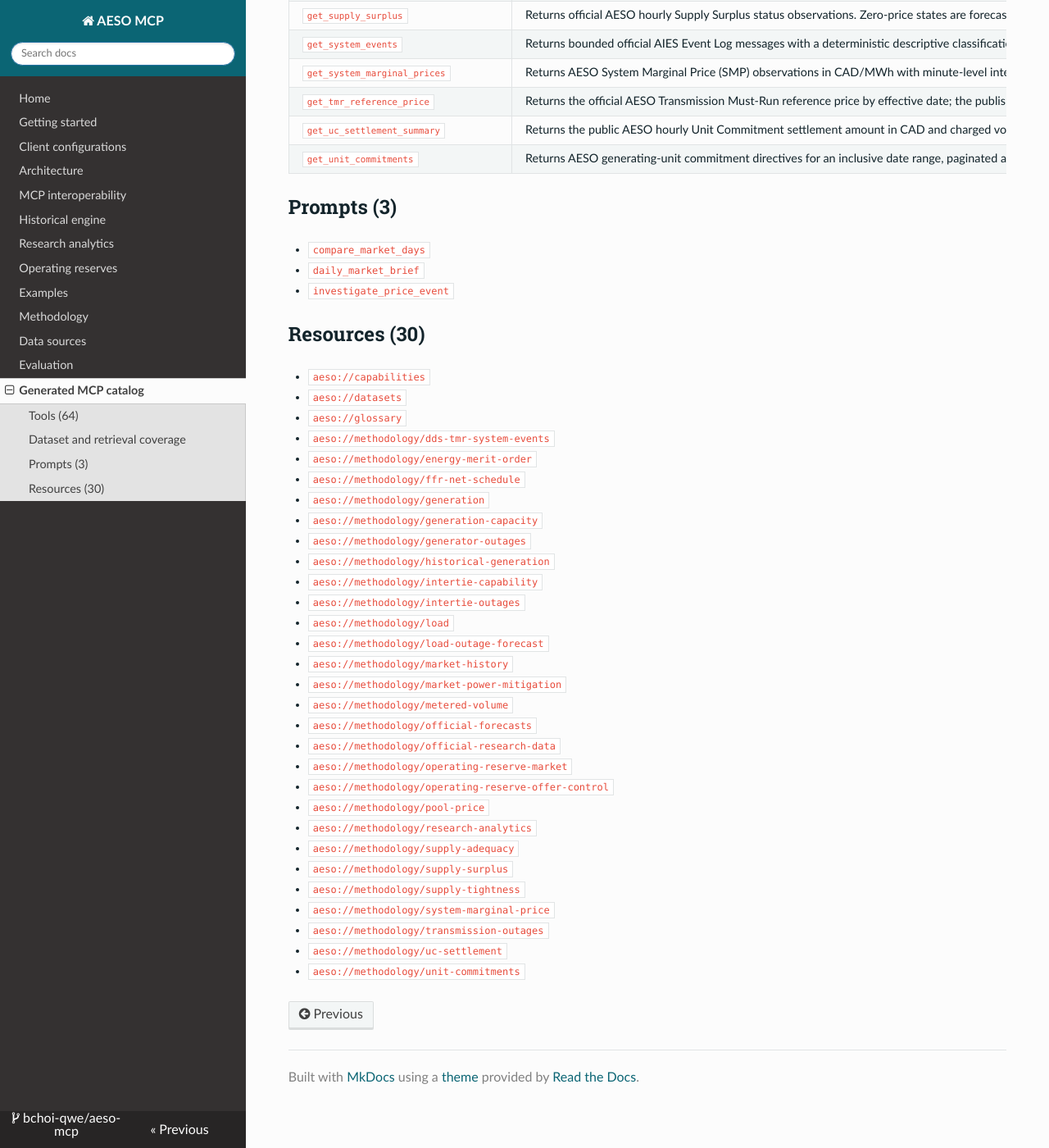
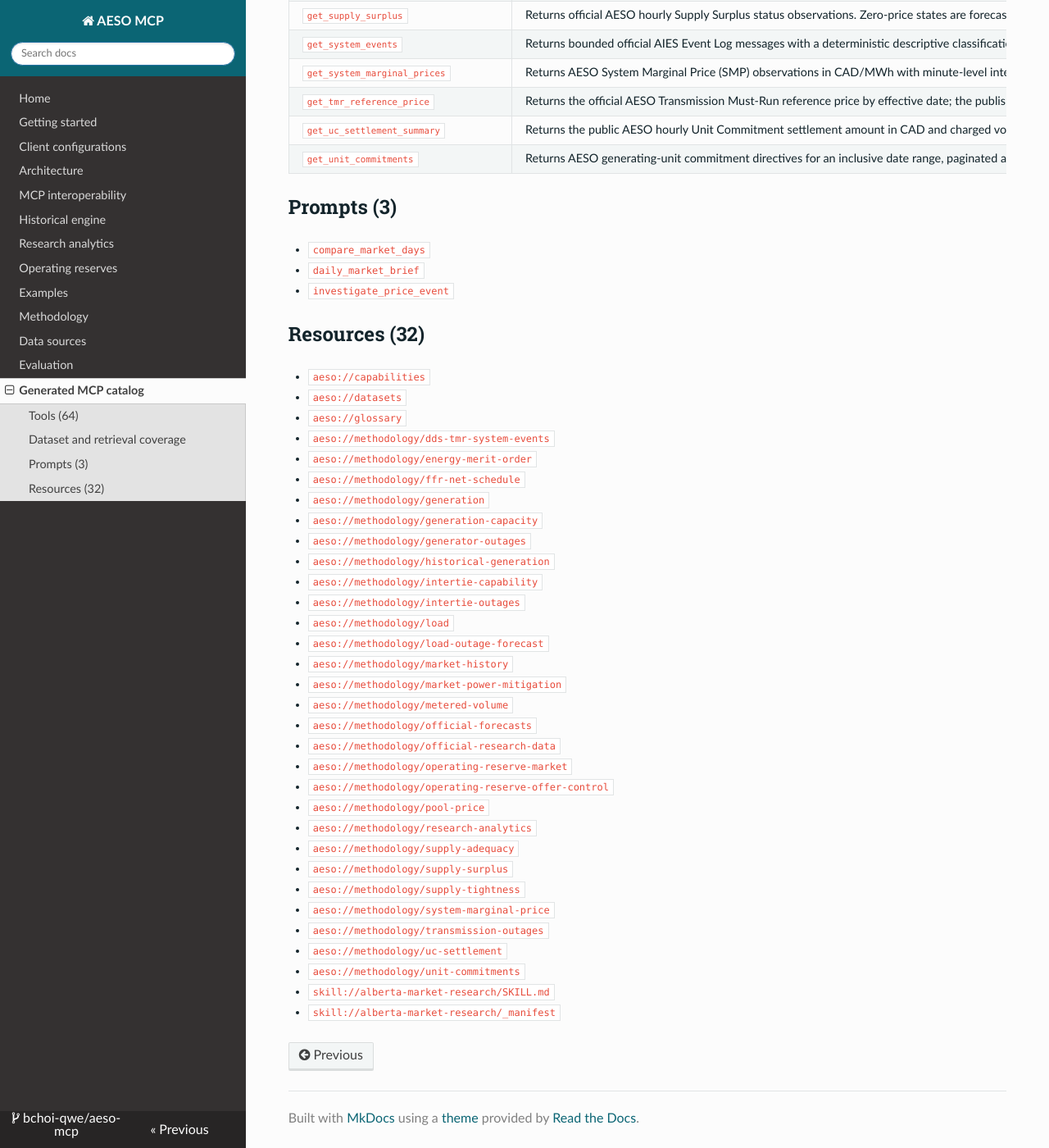
Before and after one commit to bchoi-qwe/aeso-mcp, an MkDocs documentation site: the page built from docs/generated/mcp-catalog.md, in a window 1280 px wide and 1400 px high, scrolled down 3787 px. Shown: the whole window at 82% size. Built offline with MkDocs 1.6.1, drawn with Linux system fonts in a browser that asks for light colours; nearby versions of some CDN libraries.

Commit message:
Regenerate MCP catalog with published research skill resources

```diff
--- a/docs/generated/mcp-catalog.md
+++ b/docs/generated/mcp-catalog.md
@@ -121,7 +121,7 @@ This table is generated from 37 registered retrieval tools and their live descri
 - `daily_market_brief`
 - `investigate_price_event`
 
-## Resources (30)
+## Resources (32)
 
 - `aeso://capabilities`
 - `aeso://datasets`
@@ -153,3 +153,5 @@ This table is generated from 37 registered retrieval tools and their live descri
 - `aeso://methodology/transmission-outages`
 - `aeso://methodology/uc-settlement`
 - `aeso://methodology/unit-commitments`
+- `skill://alberta-market-research/SKILL.md`
+- `skill://alberta-market-research/_manifest`
```
